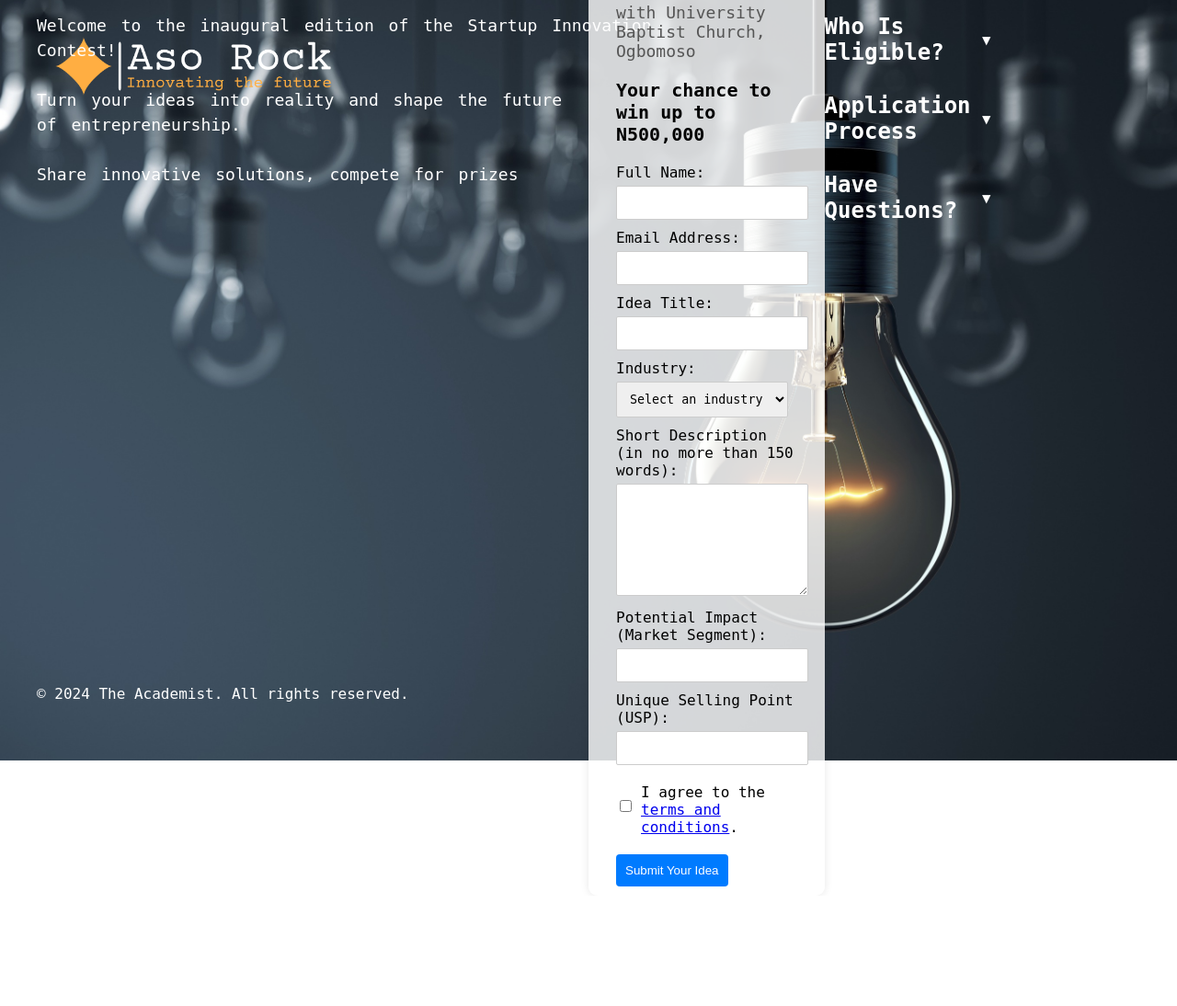
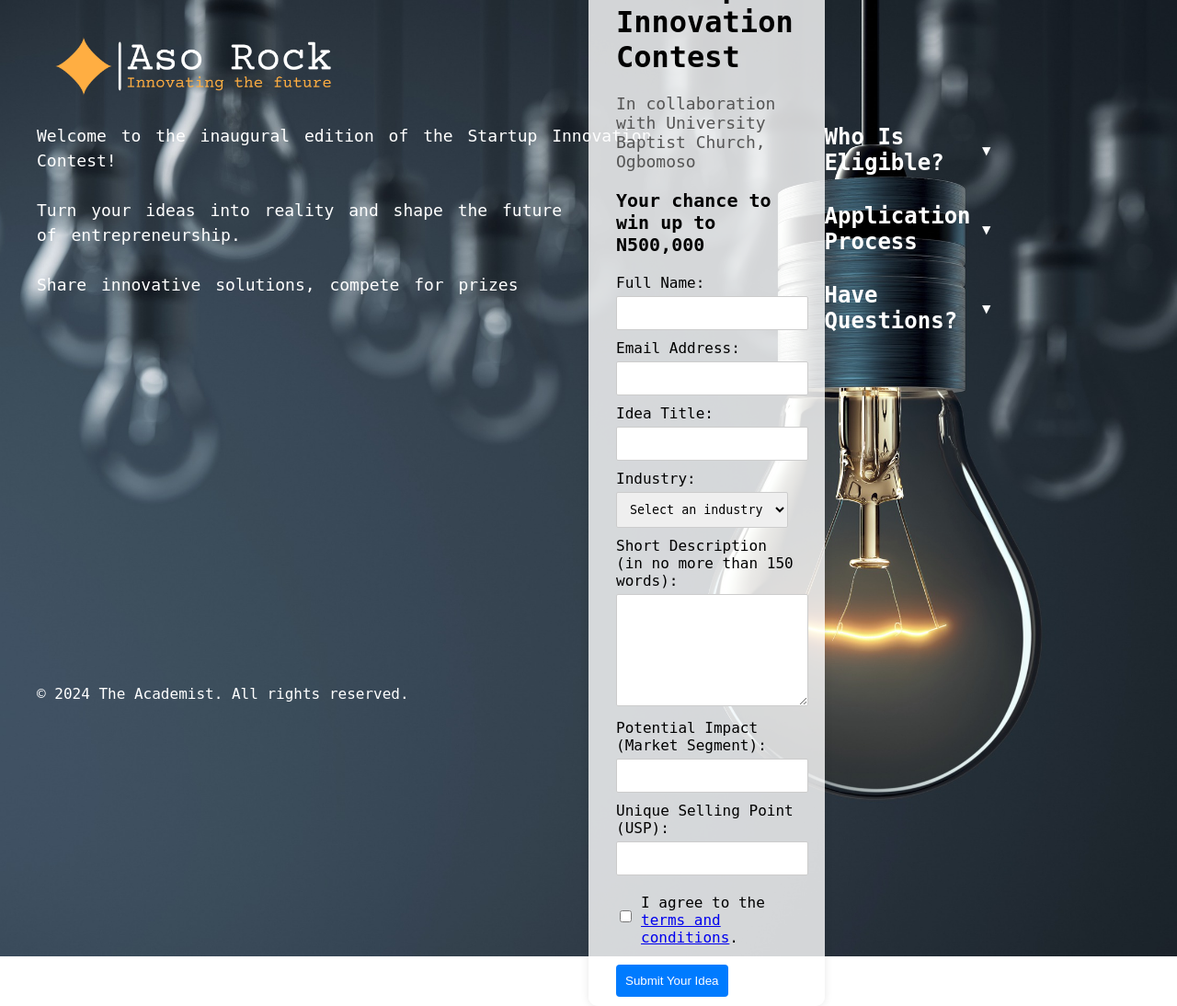
Before and after one commit to wolebadmus/Startup_Innovate, a Python web app: template templates/index.html in a window 1280 px wide; the page is wider, and only the part inside the window is pictured. Shown: that part at 92% size. Before the commit the page ends 964 px from the top of that part, so only its background shows below. Run offline with Jinja, Linux system fonts and the light colour scheme; the template is opened without the code that fills it, so the values that code supplies are empty.

Commit message:
Update styles.css

```diff
--- a/static/styles.css
+++ b/static/styles.css
@@ -12,7 +12,7 @@ body {
         flex-direction: column;
         align-items: flex-start; /* Align items to the left */
         justify-content: center;
-        height: 100vh;
+        height: 130vh;
     }
 
     header {
```
